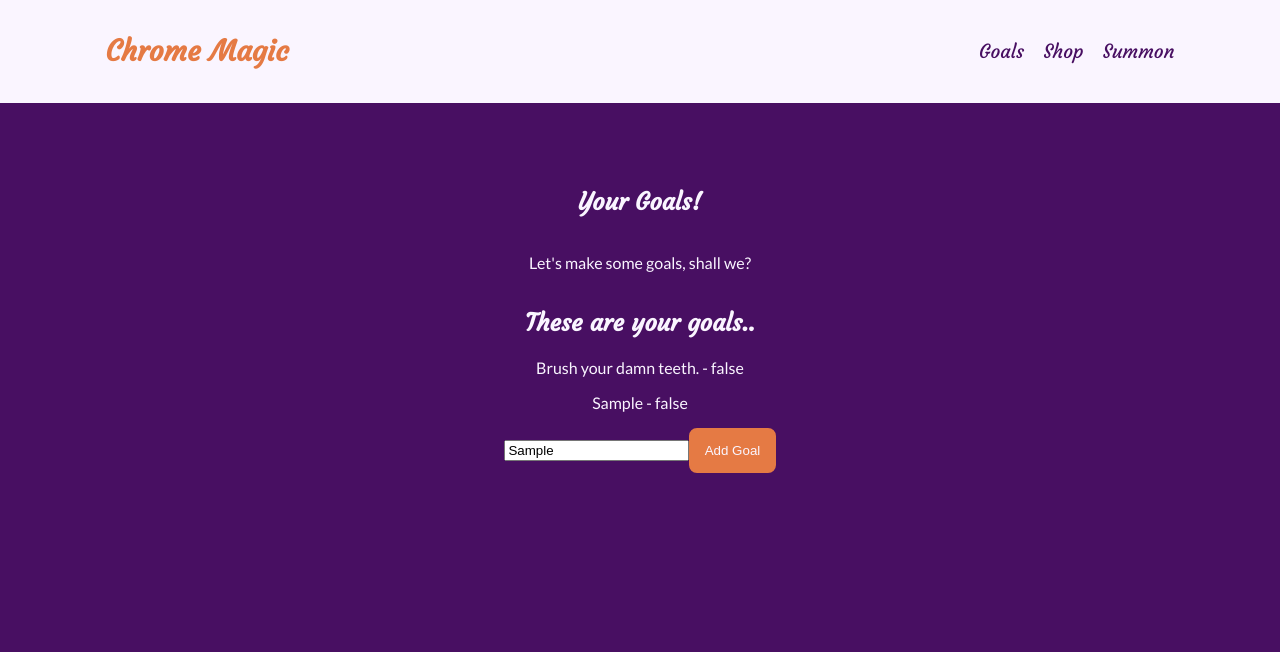
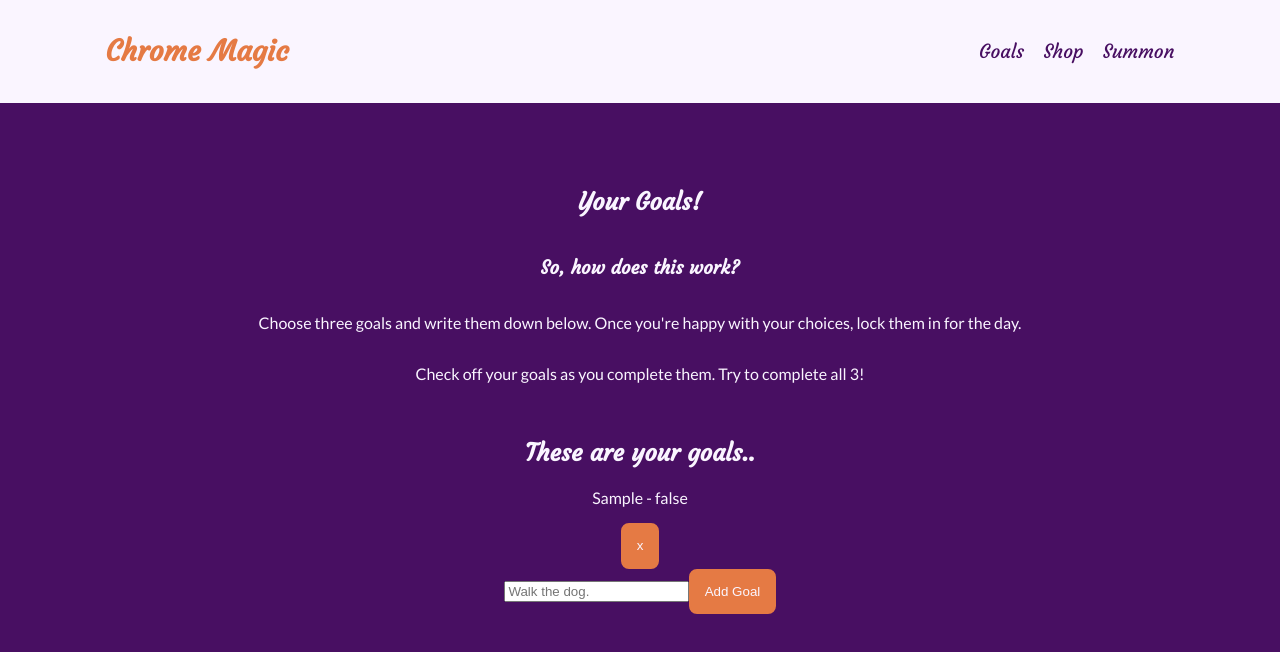
Before and after one commit to cmarsh27/chromemagic, a React (Create React App) app: page / in a window 1280 px wide. Both pictures are taken after typing "Sample" into the empty fields and a click on the button "Add Goal". Shown: the top 652 px of the page. Built offline with nearby package versions, Linux system fonts and the light colour scheme.

Commit message:
Simple Goals complete

```diff
--- a/src/pages/Goals/Goals.js
+++ b/src/pages/Goals/Goals.js
@@ -1,46 +1,85 @@
 import React, {useState} from 'react'
 
-const goalData = [{title : "Brush your damn teeth.", expires : "24", completed : "false"}]
+
 
 const Goals = () => {
+  const [goalData, setNewGoalData] = useState([])
   const [newGoal, setNewGoal] = useState({title : "", expires : "24", completed : "false"})
+
+  const [locked, setLocked] = useState(false)
 
   const limit = 3;
 
   const addGoal = (e) => {
-    e.preventDefault();
-    if (goalData.length < limit){
-      goalData.push(newGoal)
-      setNewGoal({title : "", expires : "24", completed : "false"})
+    e.preventDefault()
+    e.target.reset()
+    e.value = ""
+    if (newGoal.title){
+      if (goalData.length < limit){
+        goalData.push(newGoal)
+        setNewGoal({title : "", expires : "24", completed : "false"})
+      }
     }
+  }
+
+  const removeGoal = (index) => {
+    let updatedGoals = [... goalData]
+    updatedGoals.splice(index , 1)
+    setNewGoalData(updatedGoals)
+
+  }
+
+  const completeGoal = (index) => {
+    if (goalData.length <= 1 ){
+      setLocked(false)
+    }
+
+    alert("You did it!")
+    let updatedGoals = [... goalData]
+    updatedGoals.splice(index , 1)
+    setNewGoalData(updatedGoals)
+
   }
 
   return (
     <>
         <section className='section'>
             <h1>Your Goals!</h1>
-            <p>Let's make some goals, shall we?</p>
-
+            <h3>So, how does this work? </h3>
+            <p>Choose three goals and write them down below. Once you're happy with your choices, lock them in for the day. </p>
+            <p>Check off your goals as you complete them. Try to complete all 3!</p>
+            <br />
             <div>
               <h2>These are your goals..</h2>
                 {goalData.map((goal, index) =>
                 <div key = {index}>
                 <p>{goal.title}  -   {goal.completed}</p>
-
+                { !locked ?
+                   <button onClick={() => removeGoal(index)}>x</button>
+                  :
+                  <button onClick={() => completeGoal(index)}>Complete</button>
+                }
                 </div>
                 )}
             </div>
 
-            { (goalData.length < limit) &&
+            { (goalData.length < limit && (!locked)) &&
             <div>
               <form onSubmit={addGoal}>
                 <input name = "title" type="text" placeholder='Walk the dog.' onChange={(e) => setNewGoal({ ...newGoal, title: e.target.value})}/>
-                <button>Add Goal</button>
+                    <button>Add Goal</button>
               </form>
+            </div>
+            }
 
 
-            </div>
-            }
+
+            <br />
+
+            { (goalData.length >= limit  && (!locked)) &&
+
+                <button onClick={() => setLocked(true)}>Lock in Goals</button>
+              }
         </section>
   </>
   )
```
